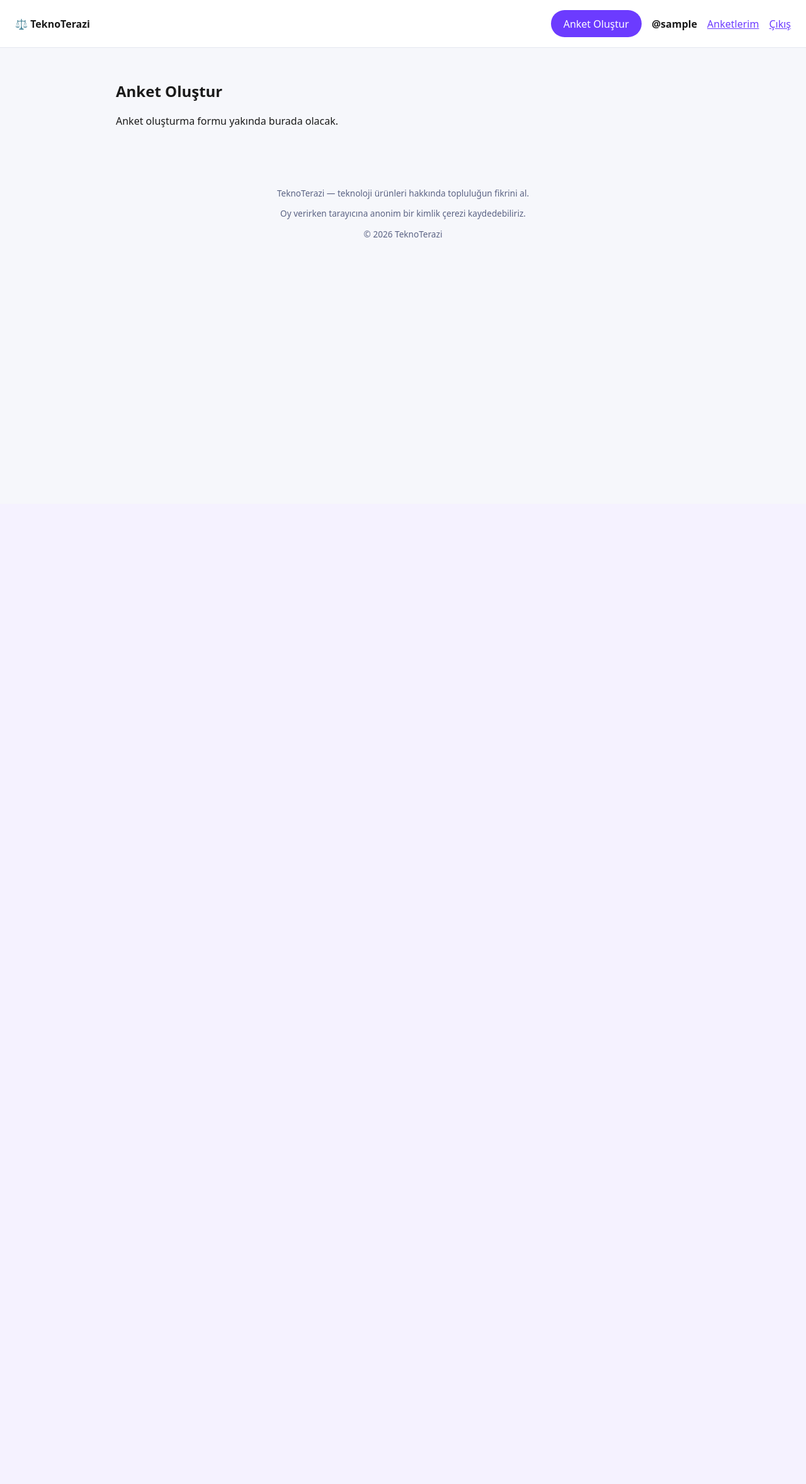
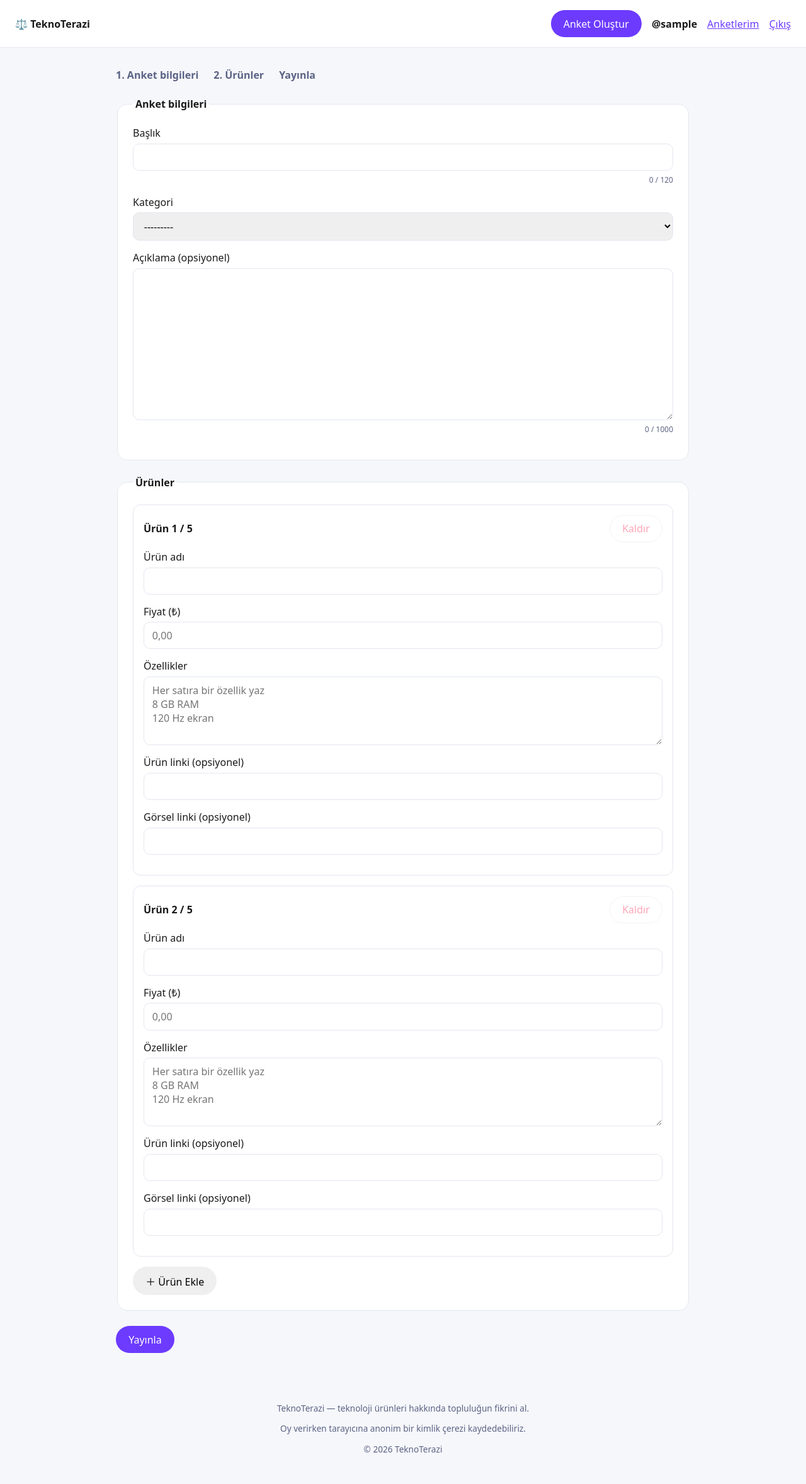
Before and after one commit to ferhanozkn/TeknoTerazi, a Django app: page /anket/yeni/ in a window 1280 px wide. Shown: the whole page at 63% size. Before the commit the page ends 377 px from the top, so only its background shows below. Run offline with Django 5.2, Linux system fonts and the light colour scheme; the visitor is signed in with stand-in values (Sample User, id 1).

Commit message:
feat(faz-3): anket oluşturma
PollForm, ProductForm (virgül/nokta ondalık fiyat desteği, özellik
satırı doğrulama) ve ProductFormSet (2-5 ürün, tekrar eden ad
kontrolü) eklendi. poll_create view'ı transaction.atomic içinde
anket+ürünleri kaydedip position atıyor; poll_detail için basit bir
iskelet eklendi. poll_form.js ile dinamik ürün ekleme/çıkarma,
karakter sayaçları ve 2-5 sınır kontrolü. 9/9 yeni test yeşil,
gerçek HTTP üzerinden uçtan uca doğrulandı.

Co-Authored-By: Claude Sonnet 5 <noreply@anthropic.com>

```diff
--- /dev/null
+++ b/polls/forms.py
@@ -0,0 +1,96 @@
+from decimal import Decimal
+
+from django import forms
+from django.core.exceptions import ValidationError
+from django.forms import BaseInlineFormSet, inlineformset_factory
+
+from .models import Poll, Product
+
+
+class PollForm(forms.ModelForm):
+    class Meta:
+        model = Poll
+        fields = ["title", "category", "description"]
+
+
+class CommaDecimalField(forms.DecimalField):
+    def to_python(self, value):
+        if isinstance(value, str):
+            value = value.strip().replace(",", ".")
+        return super().to_python(value)
+
+
+class ProductForm(forms.ModelForm):
+    price = CommaDecimalField(
+        max_digits=10,
+        decimal_places=2,
+        min_value=Decimal("0.01"),
+        max_value=Decimal("10000000"),
+        widget=forms.TextInput(attrs={"inputmode": "decimal", "placeholder": "0,00"}),
+        error_messages={
+            "invalid": "Geçerli bir fiyat gir.",
+            "required": "Geçerli bir fiyat gir.",
+            "min_value": "Geçerli bir fiyat gir.",
+            "max_value": "Geçerli bir fiyat gir.",
+        },
+    )
+    features = forms.CharField(
+        required=False,
+        widget=forms.Textarea(
+            attrs={
+                "rows": 4,
+                "placeholder": "Her satıra bir özellik yaz\n8 GB RAM\n120 Hz ekran",
+            }
+        ),
+    )
+
+    class Meta:
+        model = Product
+        fields = ["name", "price", "features", "product_url", "image_url"]
+
+    def clean_features(self):
+        raw = self.cleaned_data.get("features", "")
+        lines = [line.strip() for line in raw.splitlines() if line.strip()]
+        if not lines:
+            raise ValidationError("Ürünün en az bir özelliğini yazmalısın.")
+        if len(lines) > 15:
+            raise ValidationError("En fazla 15 özellik ekleyebilirsin.")
+        for line in lines:
+            if len(line) > 120:
+                raise ValidationError("Her özellik satırı en fazla 120 karakter olabilir.")
+        return "\n".join(lines)
+
+
+class BaseProductFormSet(BaseInlineFormSet):
+    default_error_messages = {
+        "too_few_forms": "Bir ankete en az %(num)d ürün eklemelisin.",
+        "too_many_forms": "Bir ankete en fazla %(num)d ürün ekleyebilirsin.",
+    }
+
+    def clean(self):
+        super().clean()
+        if any(self.errors):
+            return
+        names = []
+        for form in self.forms:
+            name = form.cleaned_data.get("name", "").strip().lower()
+            if not name:
+                continue
+            if name in names:
+                raise ValidationError("Aynı ürünü iki kez ekleyemezsin.")
+            names.append(name)
+
+
+ProductFormSet = inlineformset_factory(
+    Poll,
+    Product,
+    form=ProductForm,
+    formset=BaseProductFormSet,
+    fields=["name", "price", "features", "product_url", "image_url"],
+    extra=0,
+    min_num=2,
+    max_num=5,
+    validate_min=True,
+    validate_max=True,
+    can_delete=False,
+)
--- a/polls/urls.py
+++ b/polls/urls.py
@@ -7,5 +7,6 @@ app_name = "polls"
 urlpatterns = [
     path("", views.home, name="home"),
     path("anket/yeni/", views.poll_create, name="poll_create"),
+    path("anket/<int:pk>/", views.poll_detail, name="poll_detail"),
     path("anketlerim/", views.my_polls, name="my_polls"),
 ]
--- a/polls/views.py
+++ b/polls/views.py
@@ -1,5 +1,10 @@
+from django.contrib import messages
 from django.contrib.auth.decorators import login_required
-from django.shortcuts import render
+from django.db import transaction
+from django.shortcuts import get_object_or_404, redirect, render
+
+from .forms import PollForm, ProductFormSet
+from .models import Poll
 
 
 def home(request):
@@ -8,7 +13,38 @@ def home(request):
 
 @login_required
 def poll_create(request):
-    return render(request, "polls/poll_create.html")
+    if request.method == "POST":
+        poll_form = PollForm(request.POST)
+        product_formset = ProductFormSet(request.POST, prefix="products")
+        if poll_form.is_valid() and product_formset.is_valid():
+            with transaction.atomic():
+                poll = poll_form.save(commit=False)
+                poll.author = request.user
+                poll.save()
+                products = product_formset.save(commit=False)
+                for position, product in enumerate(products):
+                    product.poll = poll
+                    product.position = position
+                    product.save()
+            messages.success(
+                request,
+                "Anketin yayında! 🎉 Linki paylaşarak daha çok oy toplayabilirsin.",
+            )
+            return redirect("polls:poll_detail", pk=poll.pk)
+    else:
+        poll_form = PollForm()
+        product_formset = ProductFormSet(prefix="products")
+
+    return render(
+        request,
+        "polls/poll_create.html",
+        {"poll_form": poll_form, "product_formset": product_formset},
+    )
+
+
+def poll_detail(request, pk):
+    poll = get_object_or_404(Poll, pk=pk)
+    return render(request, "polls/poll_detail.html", {"poll": poll})
 
 
 @login_required
--- a/static/css/main.css
+++ b/static/css/main.css
@@ -144,3 +144,75 @@ a {
   color: #5b6384;
   font-size: 0.85rem;
 }
+
+.steps {
+  display: flex;
+  gap: 1.5rem;
+  list-style: none;
+  padding: 0;
+  margin: 0 0 1.5rem;
+  color: #5b6384;
+  font-weight: 600;
+}
+
+.card {
+  background: #fff;
+  border: 1px solid #e4e7f0;
+  border-radius: 16px;
+  padding: 1.5rem;
+  margin-bottom: 1.5rem;
+}
+
+.card legend {
+  font-weight: 700;
+  padding: 0 0.25rem;
+}
+
+.form-row textarea,
+.form-row select {
+  padding: 0.6rem 0.8rem;
+  border: 1px solid #e4e7f0;
+  border-radius: 10px;
+  font: inherit;
+}
+
+.char-counter {
+  font-size: 0.75rem;
+  color: #5b6384;
+  align-self: flex-end;
+}
+
+.product-card {
+  border: 1px solid #e4e7f0;
+  border-radius: 12px;
+  padding: 1rem;
+  margin-bottom: 1rem;
+}
+
+.product-card__header {
+  display: flex;
+  align-items: center;
+  justify-content: space-between;
+  margin-bottom: 0.75rem;
+}
+
+.product-card__header h3 {
+  margin: 0;
+  font-size: 1rem;
+}
+
+.btn--ghost {
+  background: none;
+  border: 1px solid #e4e7f0;
+  color: #ff4d6d;
+}
+
+.btn:disabled {
+  opacity: 0.5;
+  cursor: not-allowed;
+}
+
+#max-products-hint {
+  color: #5b6384;
+  font-size: 0.85rem;
+}
--- /dev/null
+++ b/static/js/poll_form.js
@@ -0,0 +1,103 @@
+(function () {
+  "use strict";
+
+  const MIN_PRODUCTS = 2;
+  const MAX_PRODUCTS = 5;
+
+  const form = document.getElementById("poll-create-form");
+  if (!form) {
+    return;
+  }
+
+  const container = document.getElementById("product-cards");
+  const template = document.getElementById("empty-product-form");
+  const addButton = document.getElementById("add-product");
+  const maxHint = document.getElementById("max-products-hint");
+  const totalFormsInput = form.querySelector('[name="products-TOTAL_FORMS"]');
+
+  function cards() {
+    return Array.from(container.querySelectorAll("[data-product-card]"));
+  }
+
+  function updateButtons() {
+    const count = cards().length;
+    const atMax = count >= MAX_PRODUCTS;
+    addButton.disabled = atMax;
+    maxHint.hidden = !atMax;
+    container.querySelectorAll("[data-remove-product]").forEach((btn) => {
+      btn.disabled = count <= MIN_PRODUCTS;
+    });
+  }
+
+  function renumber() {
+    cards().forEach((card, index) => {
+      card.querySelectorAll("[data-product-index]").forEach((el) => {
+        el.textContent = index + 1;
+      });
+      card.querySelectorAll("input, textarea, select, label").forEach((el) => {
+        ["name", "id", "for"].forEach((attr) => {
+          const value = el.getAttribute(attr);
+          if (value) {
+            el.setAttribute(
+              attr,
+              value.replace(/products-(\d+|__prefix__)-/, "products-" + index + "-")
+            );
+          }
+        });
+      });
+    });
+    totalFormsInput.value = cards().length;
+    updateButtons();
+  }
+
+  function addCard() {
+    if (cards().length >= MAX_PRODUCTS) {
+      return;
+    }
+    const index = cards().length;
+    const html = template.innerHTML.replace(/__prefix__/g, index);
+    const wrapper = document.createElement("div");
+    wrapper.innerHTML = html.trim();
+    const card = wrapper.firstElementChild;
+    card.querySelectorAll("[data-product-index]").forEach((el) => {
+      el.textContent = index + 1;
+    });
+    container.appendChild(card);
+    totalFormsInput.value = cards().length;
+    updateButtons();
+  }
+
+  container.addEventListener("click", function (event) {
+    const removeBtn = event.target.closest("[data-remove-product]");
+    if (!removeBtn) {
+      return;
+    }
+    if (cards().length <= MIN_PRODUCTS) {
+      return;
+    }
+    removeBtn.closest("[data-product-card]").remove();
+    renumber();
+  });
+
+  addButton.addEventListener("click", addCard);
+
+  if (cards().length === 0) {
+    addCard();
+    addCard();
+  } else {
+    updateButtons();
+  }
+
+  document.querySelectorAll("[data-counter-for]").forEach((counter) => {
+    const field = document.getElementById(counter.dataset.counterFor);
+    if (!field) {
+      return;
+    }
+    const max = parseInt(counter.dataset.max, 10);
+    const update = function () {
+      counter.textContent = field.value.length + " / " + max;
+    };
+    field.addEventListener("input", update);
+    update();
+  });
+})();
--- /dev/null
+++ b/templates/polls/_product_card.html
@@ -0,0 +1,33 @@
+<div class="product-card" data-product-card>
+  <div class="product-card__header">
+    <h3>Ürün <span data-product-index>{{ display_index }}</span> / 5</h3>
+    <button type="button" class="btn btn--ghost" data-remove-product>Kaldır</button>
+  </div>
+  {{ form.id }}
+  {{ form.non_field_errors }}
+  <div class="form-row">
+    <label for="{{ form.name.id_for_label }}">Ürün adı</label>
+    {{ form.name }}
+    {{ form.name.errors }}
+  </div>
+  <div class="form-row">
+    <label for="{{ form.price.id_for_label }}">Fiyat (₺)</label>
+    {{ form.price }}
+    {{ form.price.errors }}
+  </div>
+  <div class="form-row">
+    <label for="{{ form.features.id_for_label }}">Özellikler</label>
+    {{ form.features }}
+    {{ form.features.errors }}
+  </div>
+  <div class="form-row">
+    <label for="{{ form.product_url.id_for_label }}">Ürün linki (opsiyonel)</label>
+    {{ form.product_url }}
+    {{ form.product_url.errors }}
+  </div>
+  <div class="form-row">
+    <label for="{{ form.image_url.id_for_label }}">Görsel linki (opsiyonel)</label>
+    {{ form.image_url }}
+    {{ form.image_url.errors }}
+  </div>
+</div>
--- a/templates/polls/poll_create.html
+++ b/templates/polls/poll_create.html
@@ -1,10 +1,59 @@
 {% extends "base.html" %}
+{% load static %}
 
 {% block title %}Anket Oluştur · TeknoTerazi{% endblock %}
 
 {% block content %}
-<section>
-  <h1>Anket Oluştur</h1>
-  <p>Anket oluşturma formu yakında burada olacak.</p>
+<section class="poll-create">
+  <ol class="steps">
+    <li>1. Anket bilgileri</li>
+    <li>2. Ürünler</li>
+    <li>Yayınla</li>
+  </ol>
+
+  <form method="post" novalidate id="poll-create-form">
+    {% csrf_token %}
+
+    <fieldset class="card">
+      <legend>Anket bilgileri</legend>
+      {{ poll_form.non_field_errors }}
+      <div class="form-row">
+        <label for="{{ poll_form.title.id_for_label }}">Başlık</label>
+        {{ poll_form.title }}
+        <span class="char-counter" data-counter-for="{{ poll_form.title.id_for_label }}" data-max="120"></span>
+        {{ poll_form.title.errors }}
+      </div>
+      <div class="form-row">
+        <label for="{{ poll_form.category.id_for_label }}">Kategori</label>
+        {{ poll_form.category }}
+        {{ poll_form.category.errors }}
+      </div>
+      <div class="form-row">
+        <label for="{{ poll_form.description.id_for_label }}">Açıklama (opsiyonel)</label>
+        {{ poll_form.description }}
+        <span class="char-counter" data-counter-for="{{ poll_form.description.id_for_label }}" data-max="1000"></span>
+        {{ poll_form.description.errors }}
+      </div>
+    </fieldset>
+
+    <fieldset class="card">
+      <legend>Ürünler</legend>
+      {{ product_formset.management_form }}
+      {{ product_formset.non_form_errors }}
+      <div id="product-cards">
+        {% for form in product_formset.forms %}
+          {% include "polls/_product_card.html" with form=form display_index=forloop.counter %}
+        {% endfor %}
+      </div>
+      <template id="empty-product-form">
+        {% include "polls/_product_card.html" with form=product_formset.empty_form display_index="" %}
+      </template>
+      <button type="button" class="btn" id="add-product">＋ Ürün Ekle</button>
+      <p id="max-products-hint" hidden>Maksimum 5 ürün</p>
+    </fieldset>
+
+    <button type="submit" class="btn btn--primary">Yayınla</button>
+  </form>
 </section>
+<script src="{% static 'js/poll_form.js' %}" defer></script>
 {% endblock %}
```
Also changed, not shown: docs/PROJE_PLANI.md (+10 -9 lines), polls/tests/test_views.py (added, +95 -0 lines), templates/polls/poll_detail.html (added, +10 -0 lines), 1 other file.
